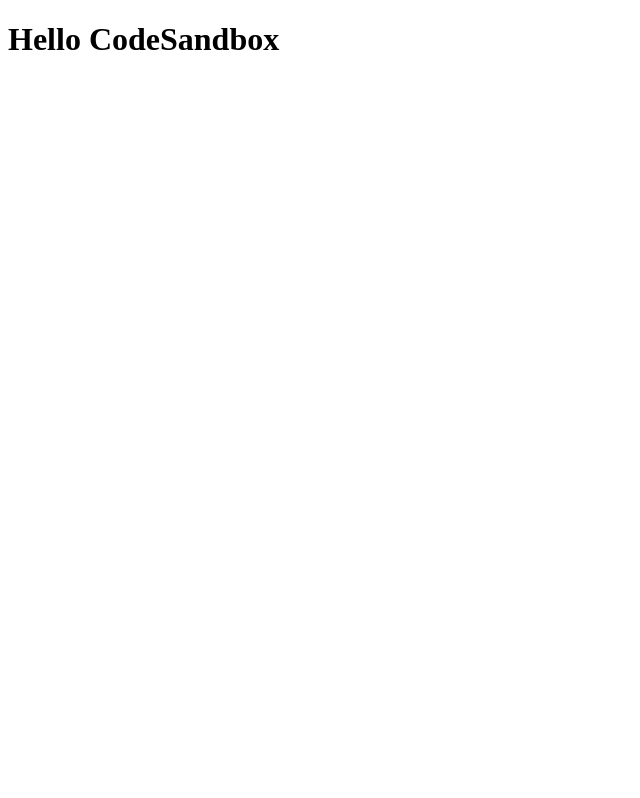
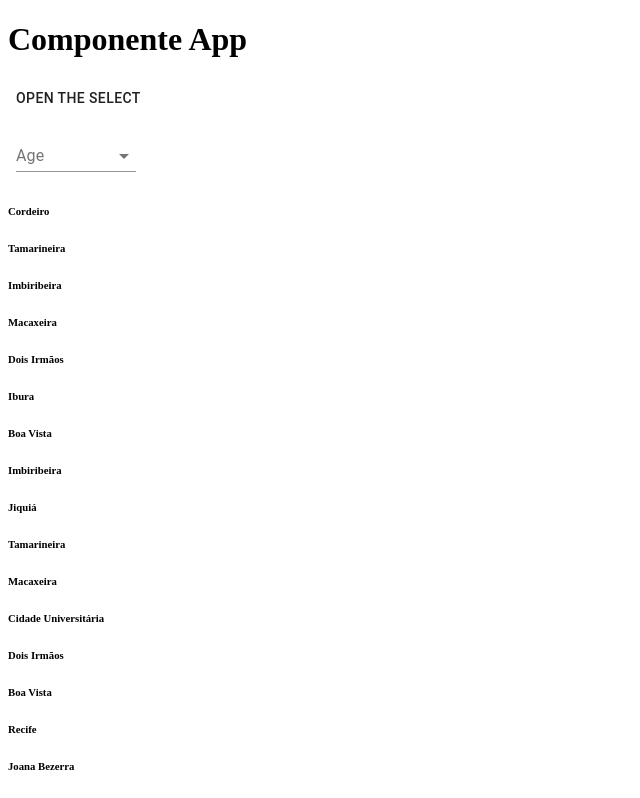
Before and after one commit to duzitug/vacinacao-recife-reactjs, a React (Create React App) app: page / in a window 1280 px wide. Shown: the top 798 px of the page, without its empty margins (0-640 px from the left). Built offline with nearby package versions, Linux system fonts and the light colour scheme.

Commit message:
add ControlledOpenSelect component

```diff
--- a/package.json
+++ b/package.json
@@ -8,12 +8,16 @@
   ],
   "main": "src/App.jsx",
   "dependencies": {
+    "@material-ui/core": "4.12.3",
+    "@material-ui/icons": "4.11.2",
     "axios": "0.24.0",
+    "material-ui": "0.20.2",
     "prettier": "2.4.1",
     "react": "17.0.2",
     "react-dom": "17.0.2",
     "react-router-dom": "5.3.0",
-    "react-scripts": "4.0.0"
+    "react-scripts": "4.0.0",
+    "roboto": "0.8.2"
   },
   "devDependencies": {
     "@babel/runtime": "7.13.8",
--- a/src/App.jsx
+++ b/src/App.jsx
@@ -1,13 +1,37 @@
-import axios from "axios";
 import React from "react";
 import ReactDOM from "react-dom";
+import ControlledOpenSelect from "./ControlledOpenSelect";
+import { getLocaisVacinacaoRecife } from "./data";
 
 function App() {
-  React.useEffect(function () {}, []);
+  const [locaisVacinacaoRecife, setLocaisVacinacaoRecife] = React.useState([]);
+
+  // criar array com os nomes dos bairros sem repetição
+
+  React.useEffect(function () {
+    const locaisVacinacao = getLocaisVacinacaoRecife();
+
+    const bairros = [];
+
+    locaisVacinacao.forEach(function (local) {
+      if (bairros.includes(local.bairro));
+      else bairros.push(local.bairro);
+    });
+
+    console.log(bairros);
+
+    setLocaisVacinacaoRecife(getLocaisVacinacaoRecife());
+  }, []);
 
   return (
     <>
-      <h1>Hello CodeSandbox</h1>
+      <h1>Componente App</h1>
+
+      <ControlledOpenSelect />
+
+      {locaisVacinacaoRecife.map((local) => (
+        <h6> {local.bairro} </h6>
+      ))}
     </>
   );
 }
--- /dev/null
+++ b/src/ControlledOpenSelect.jsx
@@ -0,0 +1,65 @@
+import React from "react";
+import { makeStyles } from "@material-ui/core/styles";
+import InputLabel from "@material-ui/core/InputLabel";
+import MenuItem from "@material-ui/core/MenuItem";
+import FormControl from "@material-ui/core/FormControl";
+import Select from "@material-ui/core/Select";
+import Button from "@material-ui/core/Button";
+
+const useStyles = makeStyles((theme) => ({
+  button: {
+    display: "block",
+    marginTop: theme.spacing(2)
+  },
+  formControl: {
+    margin: theme.spacing(1),
+    minWidth: 120
+  }
+}));
+
+export default function ControlledOpenSelect() {
+  const classes = useStyles();
+  const [age, setAge] = React.useState("");
+  const [open, setOpen] = React.useState(false);
+
+  const handleChange = (event) => {
+    setAge(event.target.value);
+  };
+
+  const handleClose = () => {
+    setOpen(false);
+  };
+
+  const handleOpen = () => {
+    setOpen(true);
+  };
+
+  return (
+    <div>
+      <Button className={classes.button} onClick={handleOpen}>
+        Open the select
+      </Button>
+
+      <FormControl className={classes.formControl}>
+        <InputLabel id="demo-controlled-open-select-label">Age</InputLabel>
+
+        <Select
+          labelId="demo-controlled-open-select-label"
+          id="demo-controlled-open-select"
+          open={open}
+          onClose={handleClose}
+          onOpen={handleOpen}
+          value={age}
+          onChange={handleChange}
+        >
+          <MenuItem value="">
+            <em>None</em>
+          </MenuItem>
+          <MenuItem value={10}>Ten</MenuItem>
+          <MenuItem value={20}>Twenty</MenuItem>
+          <MenuItem value={30}>Thirty</MenuItem>
+        </Select>
+      </FormControl>
+    </div>
+  );
+}
```
